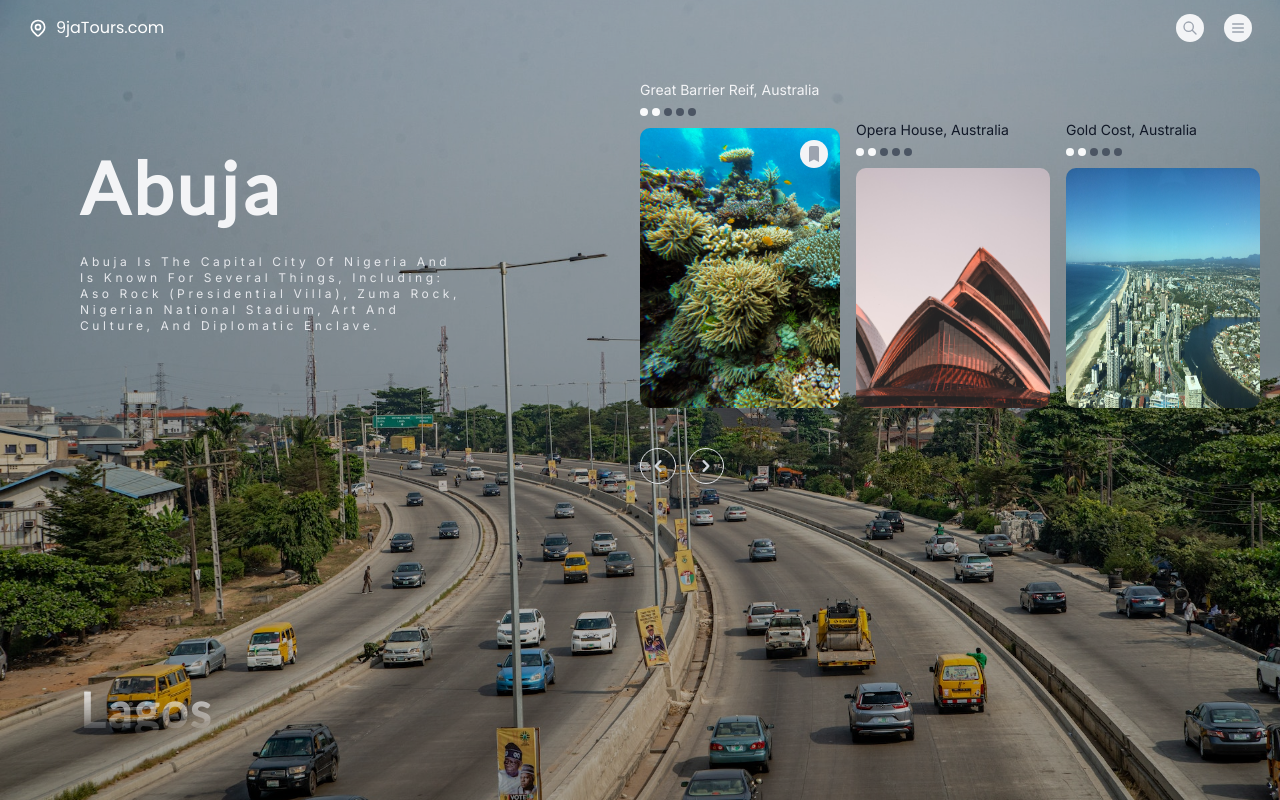
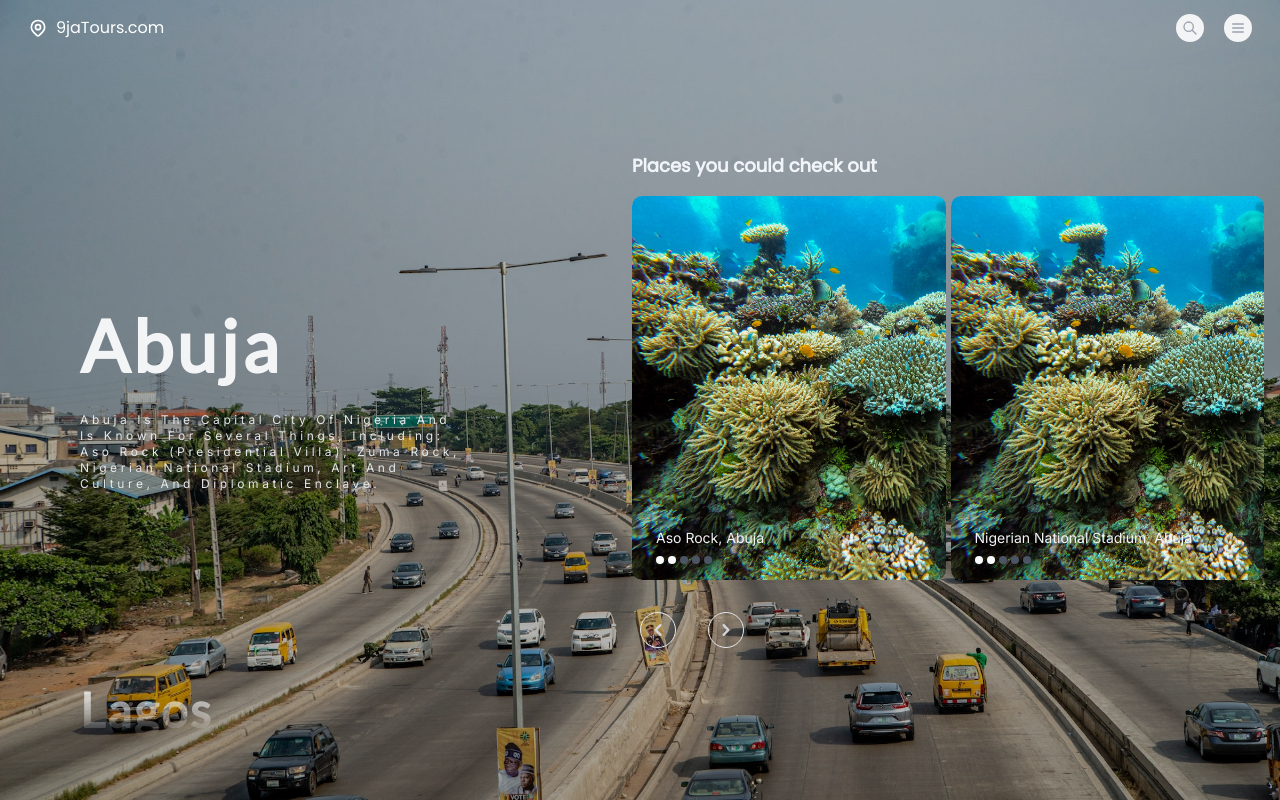
Before and after one commit to Kathalysth/tourism, a React (Vite) app: page / in a window 1280 px wide. Built offline with nearby package versions, Linux system fonts and the light colour scheme.

Commit message:
feat: added landmarks

```diff
--- /dev/null
+++ b/src/components/RenderCirles.tsx
@@ -0,0 +1,13 @@
+function RenderCirles(): JSX.Element {
+  return (
+    <ul className="flex items-center space-x-1">
+      <li className="w-2 h-2 rounded-full bg-gray-50" />
+      <li className="w-2 h-2 rounded-full bg-gray-50" />
+      <li className="w-2 h-2 rounded-full bg-gray-600" />
+      <li className="w-2 h-2 rounded-full bg-gray-600" />
+      <li className="w-2 h-2 rounded-full bg-gray-600" />
+    </ul>
+  );
+}
+
+export default RenderCirles;
--- a/src/components/StateCard/City.tsx
+++ /dev/null
@@ -1,51 +0,0 @@
-import classnames from "classnames";
-
-function City({
-  city,
-  delay,
-}: {
-  city: { name: string };
-  delay: number;
-}): JSX.Element {
-  return (
-    <li
-      className={classnames(
-        "card animate__animated animate__fadeIn",
-        `animate__delay-${delay}s`
-      )}
-    >
-      <div className="space-y-3">
-        <div className="space-y-2">
-          <h4 className="text-sm capitalize text-gray-200 w-full">
-            {city.name}
-          </h4>
-          <div>
-            <ul className="flex items-center space-x-1">
-              <li className="w-2 h-2 rounded-full bg-gray-200"></li>
-              <li className="w-2 h-2 rounded-full bg-gray-200"></li>
-              <li className="w-2 h-2 rounded-full bg-gray-300"></li>
-              <li className="w-2 h-2 rounded-full bg-gray-300"></li>
-              <li className="w-2 h-2 rounded-full bg-gray-300"></li>
-            </ul>
-          </div>
-        </div>
-        <div className="bg_bali">
-          <div className="m-3 float-right bg-gray-100 w-7 h-7 rounded-full flex items-center justify-center">
-            <button className="focus:outline-none text-gray-400 hover:text-gray-500">
-              <svg
-                className="w-5 h-5"
-                fill="currentColor"
-                viewBox="0 0 20 20"
-                xmlns="http://www.w3.org/2000/svg"
-              >
-                <path d="M5 4a2 2 0 012-2h6a2 2 0 012 2v14l-5-2.5L5 18V4z"></path>
-              </svg>
-            </button>
-          </div>
-        </div>
-      </div>
-    </li>
-  );
-}
-
-export default City;
--- /dev/null
+++ b/src/components/StateCard/LandMark.tsx
@@ -0,0 +1,24 @@
+import { landMarkType } from "../../data/types";
+import RenderCirles from "../RenderCirles";
+
+function LandMark({
+  landMark,
+  delay,
+}: {
+  landMark: landMarkType;
+  delay: number;
+}): JSX.Element {
+  return (
+    <li className="card w-full h-full">
+      <div className="space-y-2 absolute bottom-0 left-2 p-4">
+        <h4 className="text-sm capitalize text-gray-100 w-full">
+          {landMark.name}, {landMark.location}
+        </h4>
+        <RenderCirles />
+      </div>
+      <div className="background_landmark w-full h-full" />
+    </li>
+  );
+}
+
+export default LandMark;
--- a/src/components/StateCard/index.tsx
+++ b/src/components/StateCard/index.tsx
@@ -1,12 +1,19 @@
-import { stateType } from "../../data/types";
+import { useRef, useState } from "react";
+import { Navigation, A11y } from "swiper";
+import { Swiper, SwiperSlide } from "swiper/react";
+import { landMarkType, stateType } from "../../data/types";
+import "swiper/swiper-bundle.css";
+import LandMark from "./LandMark";
 
 type stateCardProps = {
   state: stateType;
 };
 
 function StateCard({ state }: stateCardProps): JSX.Element {
+  const prevRef = useRef(null);
+  const nextRef = useRef(null);
   return (
-    <section className="grid grid-cols-2">
+    <section className="h-full grid grid-cols-2 items-center pr-4">
       <div className="navigation__wrapper relative h-full">
         <ul className="flex flex-col justify-center pl-20 h-full text-start">
           <li className="text-7xl font-extrabold tracking-wider">
@@ -19,98 +26,42 @@ function StateCard({ state }: stateCardProps): JSX.Element {
           </li>
         </ul>
       </div>
+      <div>
+        <div>
+          <h2 className="font-extrabold mb-4 text-lg bg-clip-text text-slate-100 bg-gradient-to-b from-gray-100">
+            Places you could check out
+          </h2>
+        </div>
+        <Swiper
+          className="h-96 w-full"
+          modules={[Navigation, A11y]}
+          spaceBetween={5}
+          slidesPerView={2}
+          onInit={(swiper) => {
+            // @ts-ignore
+            swiper.params.navigation.prevEl = prevRef.current;
+            // @ts-ignore
+            swiper.params.navigation.nextEl = nextRef.current;
+            swiper.navigation.init();
+            swiper.navigation.update();
+          }}
+        >
+          {state.landMarks.map((landMark: landMarkType, index: number) => (
+            <SwiperSlide className="bg-slate-100 rounded-xl relative">
+              <LandMark
+                landMark={landMark}
+                key={landMark.name}
+                delay={index + 1}
+              />
+            </SwiperSlide>
+          ))}
+        </Swiper>
 
-      <main className="pr-5">
-        <section className="py-10 mt-10">
-          <ul className="flex items-center space-x-4">
-            <li className="card">
-              <main className="space-y-3">
-                <div className="space-y-2">
-                  <h4 className="text-sm capitalize text-gray-100 w-full">
-                    Great Barrier Reif, australia
-                  </h4>
-                  <div>
-                    <ul className="flex items-center space-x-1">
-                      <li className="w-2 h-2 rounded-full bg-gray-50"></li>
-                      <li className="w-2 h-2 rounded-full bg-gray-50"></li>
-                      <li className="w-2 h-2 rounded-full bg-gray-600"></li>
-                      <li className="w-2 h-2 rounded-full bg-gray-600"></li>
-                      <li className="w-2 h-2 rounded-full bg-gray-600"></li>
-                    </ul>
-                  </div>
-                </div>
-                <div className="bg_barrier_reif">
-                  <div className="m-3 float-right bg-gray-100 w-7 h-7 rounded-full flex items-center justify-center">
-                    <button className="focus:outline-none text-gray-400 hover:text-gray-500">
-                      <svg
-                        className="w-5 h-5"
-                        fill="currentColor"
-                        viewBox="0 0 20 20"
-                        xmlns="http://www.w3.org/2000/svg"
-                      >
-                        <path d="M5 4a2 2 0 012-2h6a2 2 0 012 2v14l-5-2.5L5 18V4z"></path>
-                      </svg>
-                    </button>
-                  </div>
-                </div>
-              </main>
-            </li>
-
-            <li className="mt-10 card">
-              <main className="space-y-3">
-                <div className="space-y-2">
-                  <h4 className="text-sm capitalize text-gray-900 w-full">
-                    opera house, australia
-                  </h4>
-                  <div>
-                    <ul className="flex items-center space-x-1">
-                      <li className="w-2 h-2 rounded-full bg-gray-50"></li>
-                      <li className="w-2 h-2 rounded-full bg-gray-50"></li>
-                      <li className="w-2 h-2 rounded-full bg-gray-600"></li>
-                      <li className="w-2 h-2 rounded-full bg-gray-600"></li>
-                      <li className="w-2 h-2 rounded-full bg-gray-600"></li>
-                    </ul>
-                  </div>
-                </div>
-                <div>
-                  <img
-                    src="/aus/opera.jpg"
-                    alt="opera house"
-                    className="bg_common"
-                  />
-                </div>
-              </main>
-            </li>
-
-            <li className="mt-10 card">
-              <main className="space-y-3">
-                <div className="space-y-2">
-                  <h4 className="text-sm capitalize text-gray-900 w-full">
-                    gold cost, australia
-                  </h4>
-                  <div>
-                    <ul className="flex items-center space-x-1">
-                      <li className="w-2 h-2 rounded-full bg-gray-50"></li>
-                      <li className="w-2 h-2 rounded-full bg-gray-50"></li>
-                      <li className="w-2 h-2 rounded-full bg-gray-600"></li>
-                      <li className="w-2 h-2 rounded-full bg-gray-600"></li>
-                      <li className="w-2 h-2 rounded-full bg-gray-600"></li>
-                    </ul>
-                  </div>
-                </div>
-                <div>
-                  <img
-                    src="/aus/gold-cost.jpg"
-                    alt="gold cost"
-                    className="bg_common"
-                  />
-                </div>
-              </main>
-            </li>
-          </ul>
-        </section>
-        <div className="flex items-center space-x-3">
-          <button className="focus:outline-none w-9 h-9 bg-transparent rounded-full border border-gray-200 flex items-center justify-center">
+        <div className="flex items-center pl-2 mt-8 gap-8">
+          <button
+            ref={prevRef}
+            className="focus:outline-none w-9 h-9 bg-transparent rounded-full border border-gray-200 flex items-center justify-center"
+          >
             <svg
               className="w-6 h-6 text-gray-300"
               fill="currentColor"
@@ -118,14 +69,17 @@ function StateCard({ state }: stateCardProps): JSX.Element {
               xmlns="http://www.w3.org/2000/svg"
             >
               <path
-                fill-rule="evenodd"
+                fillRule="evenodd"
                 d="M12.707 5.293a1 1 0 010 1.414L9.414 10l3.293 3.293a1 1 0 01-1.414 1.414l-4-4a1 1 0 010-1.414l4-4a1 1 0 011.414 0z"
-                clip-rule="evenodd"
+                clipRule="evenodd"
               ></path>
             </svg>
           </button>
 
-          <button className="focus:outline-none w-9 h-9 bg-transparent rounded-full border border-gray-200 flex items-center justify-center">
+          <button
+            ref={nextRef}
+            className="focus:outline-none w-9 h-9 bg-transparent rounded-full border border-gray-200 flex items-center justify-center"
+          >
             <svg
               className="w-6 h-6 text-gray-300"
               fill="currentColor"
@@ -133,14 +87,14 @@ function StateCard({ state }: stateCardProps): JSX.Element {
               xmlns="http://www.w3.org/2000/svg"
             >
               <path
-                fill-rule="evenodd"
+                fillRule="evenodd"
                 d="M7.293 14.707a1 1 0 010-1.414L10.586 10 7.293 6.707a1 1 0 011.414-1.414l4 4a1 1 0 010 1.414l-4 4a1 1 0 01-1.414 0z"
-                clip-rule="evenodd"
+                clipRule="evenodd"
               ></path>
             </svg>
           </button>
         </div>
-      </main>
+      </div>
     </section>
   );
 }
--- a/src/data/states/crossRiver.ts
+++ b/src/data/states/crossRiver.ts
@@ -8,7 +8,7 @@ export const crossRiver = {
     multi-national businesses.`,
   landMarks: [
     {
-      name: "Aso Rock",
+      name: "Obudu Castle Ranch",
       location: "Abuja",
     },
     {
--- a/src/data/states/lagos.ts
+++ b/src/data/states/lagos.ts
@@ -8,12 +8,12 @@ export const lagos = {
     multi-national businesses.`,
   landMarks: [
     {
-      name: "Aso Rock",
-      location: "Abuja",
+      name: "Bar Beach",
+      location: "Lagos",
     },
     {
-      name: "Nigerian National Stadium",
-      location: "Abuja",
+      name: "Lekki Mall",
+      location: "Lagos",
     },
   ],
 };
--- a/src/data/types.ts
+++ b/src/data/types.ts
@@ -2,11 +2,11 @@ export type stateType = {
   name: string;
   alias: string;
   url: string;
-  landMarks: Array<landMark>;
+  landMarks: Array<landMarkType>;
   description: string;
 };
 
-export type landMark = {
+export type landMarkType = {
   name: string;
   location: string;
 };
--- a/src/styles/index.css
+++ b/src/styles/index.css
@@ -54,23 +54,12 @@ p {
 .card:hover {
   cursor: pointer;
   transition: 0.9s;
-  transform: rotateY(180deg);
+  transform: rotateY(360deg);
 }
 
-.bg_alahram {
-  height: 17.5rem;
-  width: 12.5rem;
-  background-image: url("/africa/al-ahram.jpg");
-  background-position: left center;
-  background-size: cover;
-  background-repeat: no-repeat;
-  z-index: -1;
-  border-radius: 10px;
-}
-
-.bg_barrier_reif {
-  height: 17.5rem;
-  width: 12.5rem;
+.background_landmark {
+  height: 100%;
+  height: 100%;
   background-image: url("/aus/barrier-rief.jpg");
   background-repeat: no-repeat;
   background-size: cover;
```
Also changed, not shown: src/components/Navbar.tsx (+12 -12 lines).
